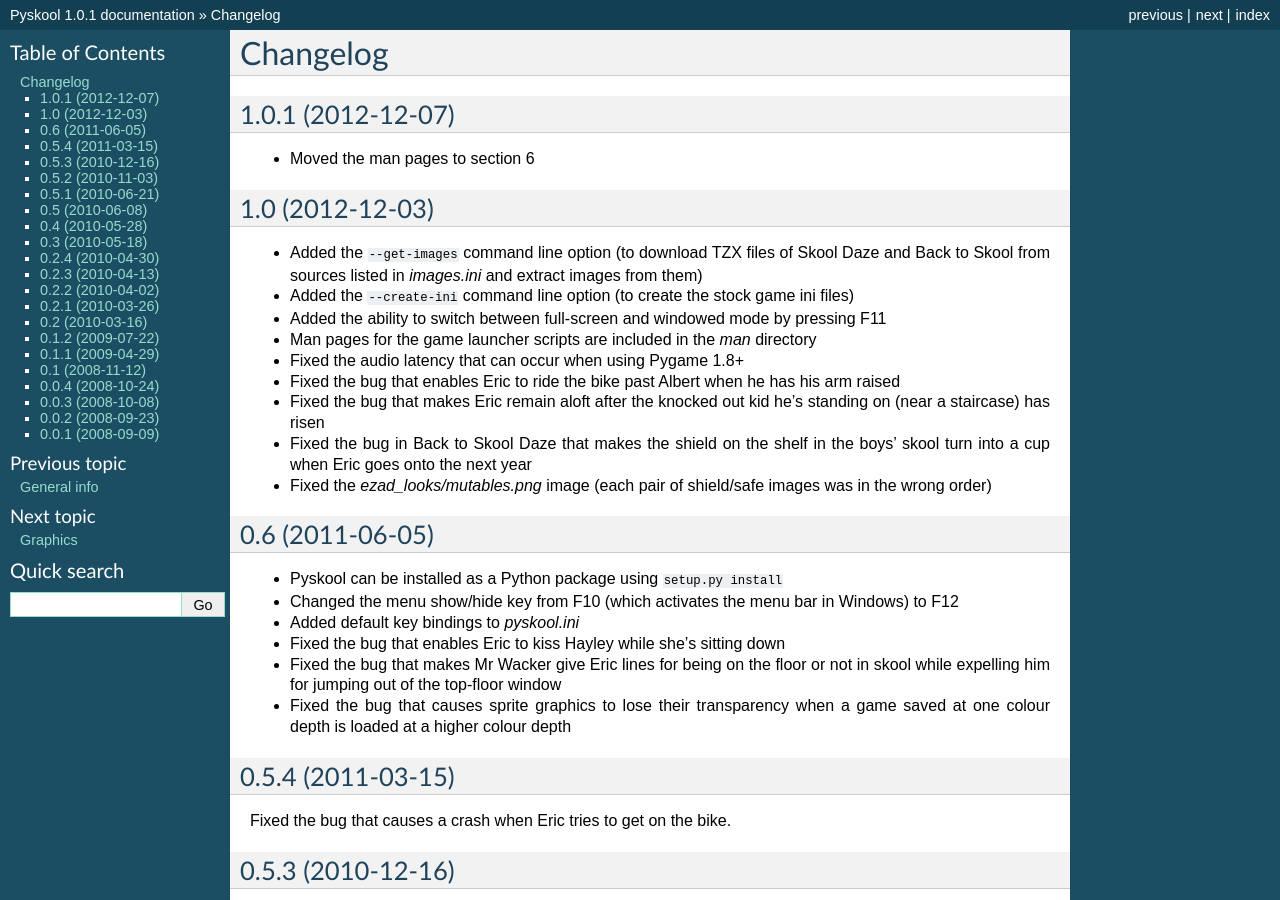
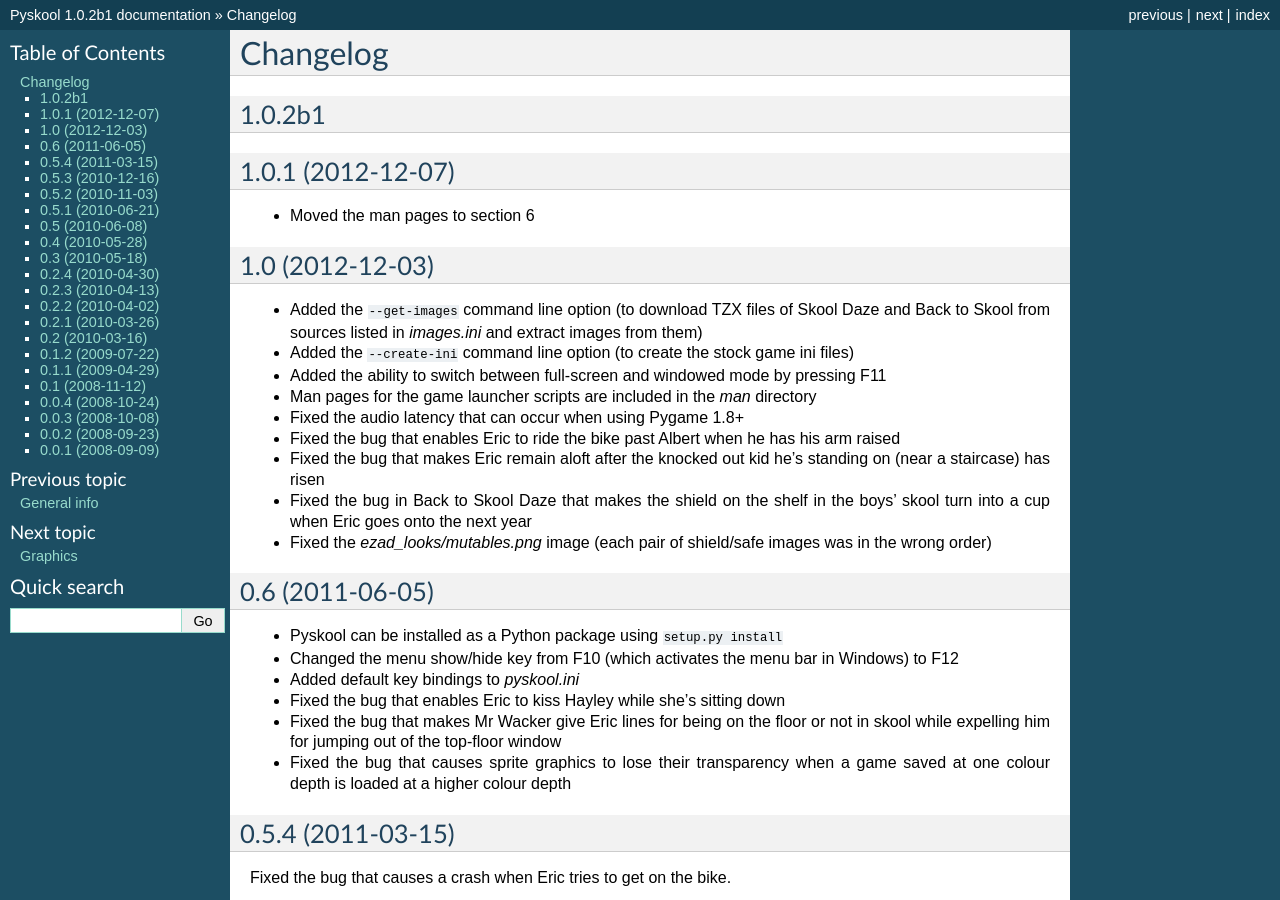
Before and after one commit to skoolkid/pyskool, a Sphinx documentation site: the page built from sphinx/source/changelog.rst, in a window 1280 px wide and 900 px high. Built offline with Sphinx 7.4.7, drawn with Linux system fonts in a browser that asks for light colours; some of the changed text lies outside the part shown.

Commit message:
Begin development of 1.0.2

```diff
--- a/pyskool/__init__.py
+++ b/pyskool/__init__.py
@@ -1,4 +1,4 @@
 # -*- coding: utf-8 -*-
-version = '1.0.1'
+version = '1.0.2b1'
 images_subdir = 'images'
 sounds_subdir = 'sounds'
--- a/sphinx/source/changelog.rst
+++ b/sphinx/source/changelog.rst
@@ -1,5 +1,9 @@
 Changelog
 =========
+
+1.0.2b1
+-------
+
 1.0.1 (2012-12-07)
 ------------------
 * Moved the man pages to section 6
--- a/sphinx/source/conf.py
+++ b/sphinx/source/conf.py
@@ -45,9 +45,9 @@
 # built documents.
 #
 # The short X.Y version.
-version = '1.0.1'
+version = '1.0.2'
 # The full version, including alpha/beta/rc tags.
-release = '1.0.1'
+release = '1.0.2b1'
 
 # The language for content autogenerated by Sphinx. Refer to documentation
 # for a list of supported languages.
```
